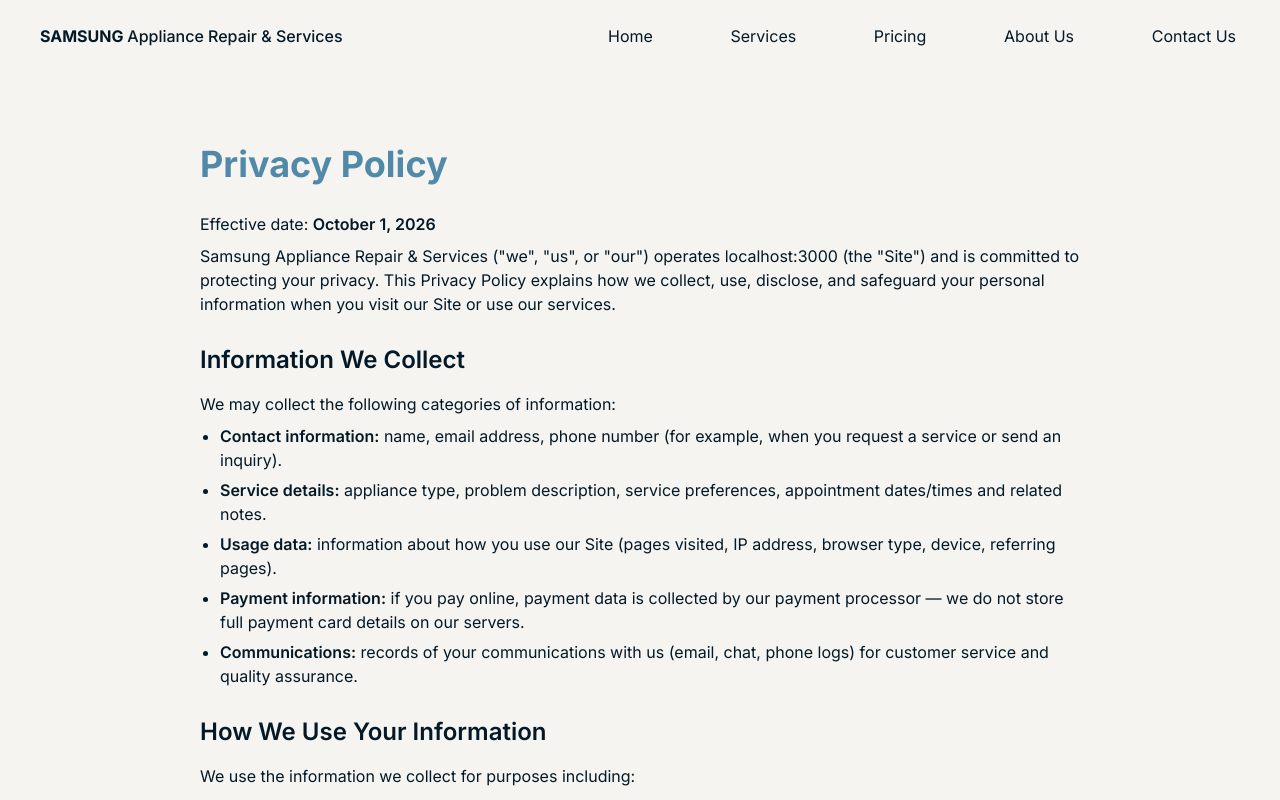
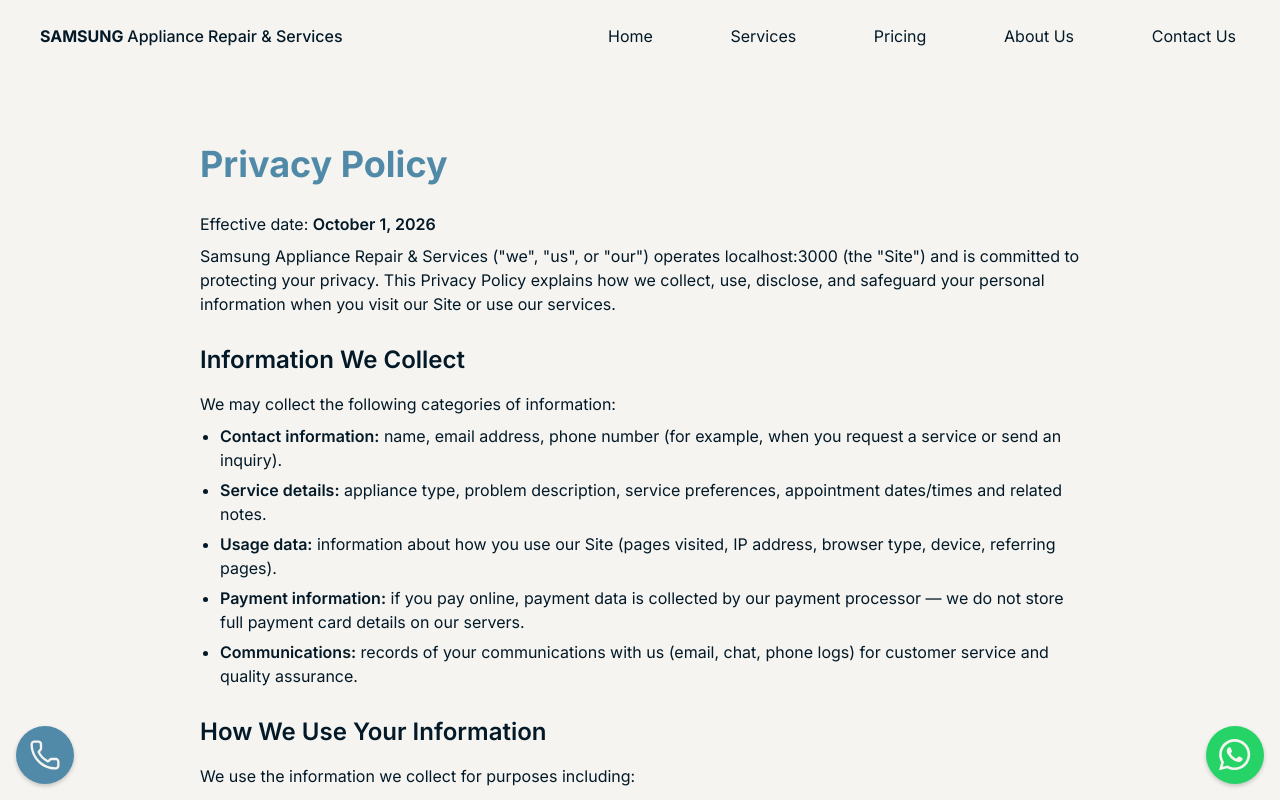
Before and after one commit to Mariah0-0/samsung-appliance-repair-and-services, a Next.js app: page /privacy-policy in a window 1280 px wide. Shown: the top 800 px of the page. Built offline with nearby package versions, Linux system fonts and the light colour scheme.

Commit message:
added cta back and added primaryHover color variable

```diff
--- a/app/components/UI/FloatingCTA.tsx
+++ b/app/components/UI/FloatingCTA.tsx
@@ -27,7 +27,7 @@
     { className: string; iconProps: IconProps }
   > = {
     primary: {
-      className: "bg-primary hover:bg-[#386075]",
+      className: "bg-primary hover:bg-primaryHover",
       iconProps: { color: "var(--background)", height: 32 },
     },
     whatsapp: {
--- a/app/config/site.constants.lg.ts
+++ b/app/config/site.constants.lg.ts
@@ -36,6 +36,7 @@
     background: "#f5f4f0",
     foreground: "#140601",
     primary: "#d36f03",
+    primaryHover: "#974f02",
     secondary: "#ebd7c6",
     accent: "#4137c8",
     accentHover: "#342ca0",
--- a/app/config/site.constants.samsung.ts
+++ b/app/config/site.constants.samsung.ts
@@ -36,8 +36,9 @@
     background: "#f5f4f0",
     foreground: "#031927",
     primary: "#508aa8",
+    primaryHover: "#3d6980",
     secondary: "#c8d9e6",
     accent: "#ba1200",
-    accentHover: "#990F00",
+    accentHover: "#990f00",
   },
 } as const;
--- a/app/globals.css
+++ b/app/globals.css
@@ -4,6 +4,7 @@
   --background: #f5f4f0;
   --foreground: #031927;
   --primary: #508aa8;
+  --primaryHover: #3d6980;
   --secondary: #c8d9e6;
   --accent: #ba1200;
   --accentHover: #990f00;
@@ -13,6 +14,7 @@
   --color-background: var(--background);
   --color-foreground: var(--foreground);
   --color-primary: var(--primary);
+  --color-primaryHover: var(--primaryHover);
   --color-secondary: var(--secondary);
   --color-accent: var(--accent);
   --color-accentHover: var(--accentHover);
--- a/app/layout.tsx
+++ b/app/layout.tsx
@@ -5,6 +5,9 @@
 import Footer from "./components/Footer";
 import { site } from "@/config/site.constants";
 import { getDomain } from "@/config/site.server";
+import FloatingCTA from "./components/UI/FloatingCTA";
+import WhatsApp from "./assets/WhatsApp";
+import Phone from "./assets/Phone";
 
 const inter = Inter({
   subsets: ["latin"],
@@ -20,7 +23,7 @@
   ],
 });
 
-const { business, contact, location, colors } = site;
+const { business, contact, links, location, colors } = site;
 
 export const metadata: Metadata = {
   title: `${business.name} ${location.city} | Same-Day AC, Fridge & TV Repair`,
@@ -179,6 +182,7 @@
           "--background": colors.background,
           "--foreground": colors.foreground,
           "--primary": colors.primary,
+          "--primaryHover": colors.primaryHover,
           "--secondary": colors.secondary,
           "--accent": colors.accent,
           "--accentHover": colors.accentHover,
@@ -208,6 +212,18 @@
         <div className="h-23 min-[360px]:h-18" aria-hidden="true" />
         {children}
         <Footer />
+        <FloatingCTA
+          variant="whatsapp"
+          position="right"
+          icon={WhatsApp}
+          href={`${links.whatsapp1}`}
+        />
+        <FloatingCTA
+          variant="primary"
+          position="left"
+          icon={Phone}
+          href={`${links.call1}`}
+        />
       </body>
     </html>
   );
```
Also changed, not shown: 1 other file (tests, documents, lock files or other folders).
